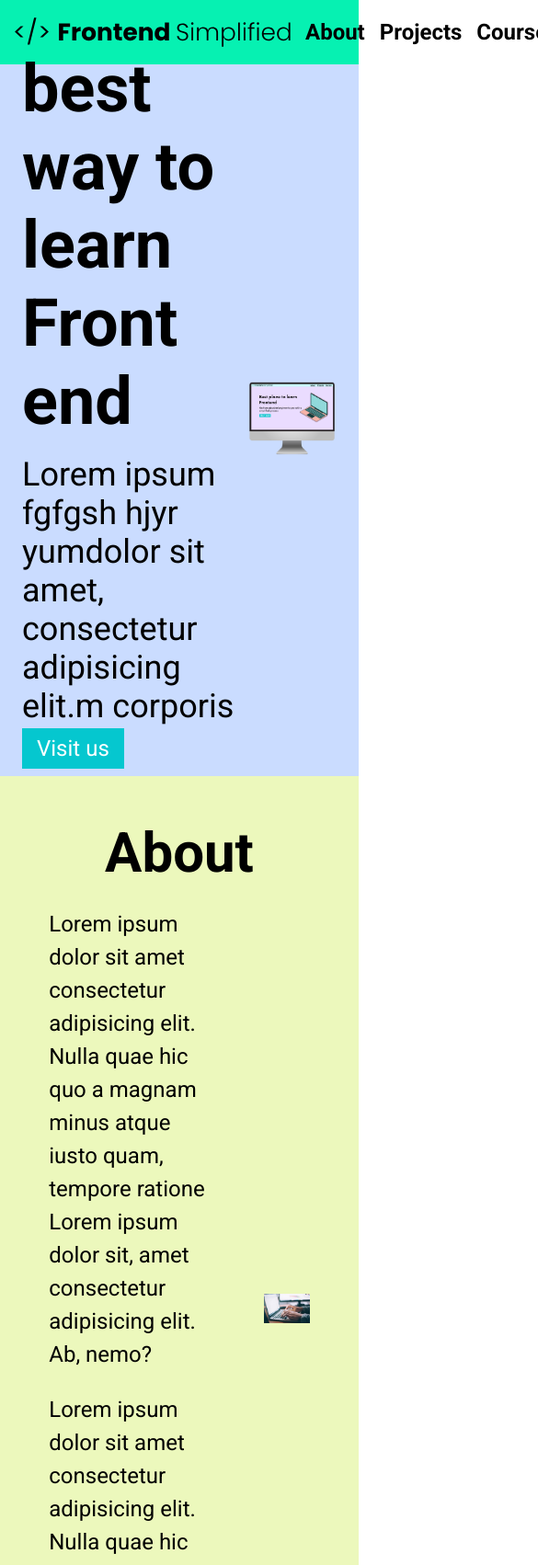
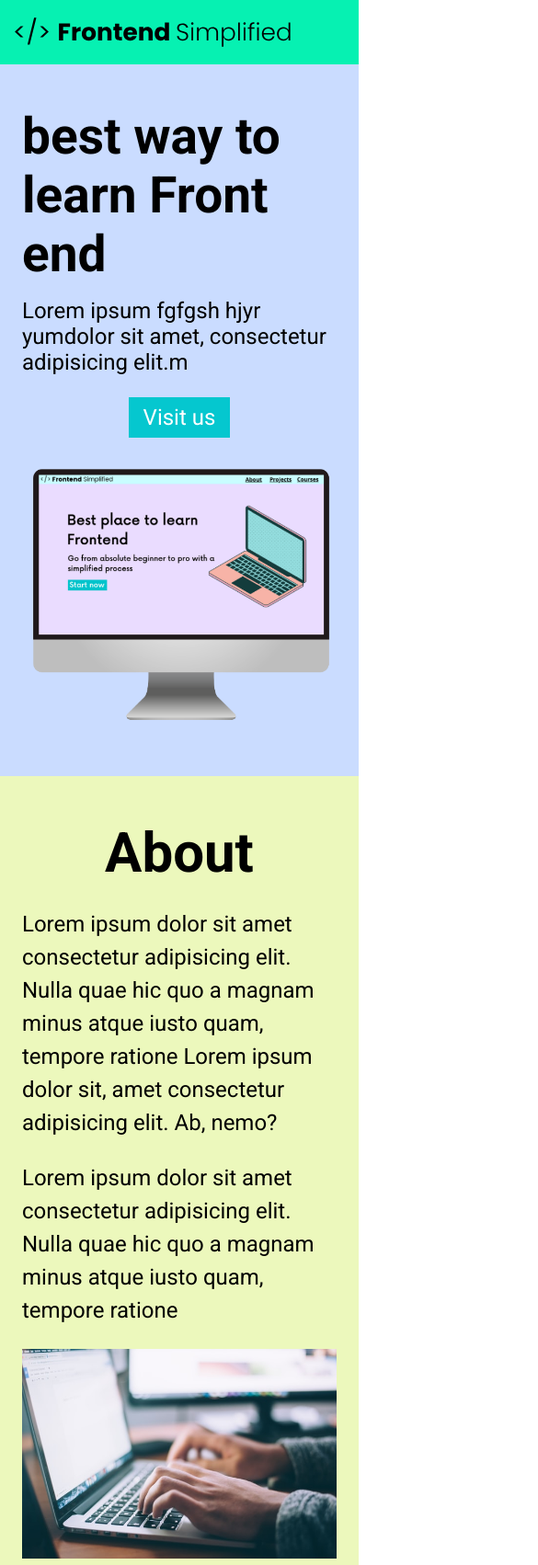
Before and after one commit to Mohamed-Rirash/first-website, a plain HTML site: page index.html in a window 390 px wide. Shown: the top 1702 px of the page at 92% size, 585 px wide, since content can reach past the window. Drawn offline with Linux system fonts and the light colour scheme.

Commit message:
responsive wen page

```diff
--- a/index.html
+++ b/index.html
@@ -24,16 +24,17 @@
         <header>
             <div class="raw">
 
-                <div>
+                <div class="home__desk">
                     <h1>best way to learn Front end</h1>
                     <p class="subheding">Lorem ipsum fgfgsh hjyr yumdolor sit amet, consectetur adipisicing elit.m
-                        corporis
-                        <button>Visit us</button>
+                    </p>
+                        <button class="home__desk--button">Visit us</button>
 
-                </div>
-                <figure>
-                    <img src="./HTML Practise Assets/laptop.png" alt="">
-                </figure>
+                    </div>
+
+                        <figure>
+                            <img src="./HTML Practise Assets/laptop.png" alt="">
+                        </figure>
             </div>
         </header>
     </section>
--- a/style.css
+++ b/style.css
@@ -1,12 +1,13 @@
 @import url('https://fonts.googleapis.com/css2?family=Roboto:wght@100;300;400;700&display=swap');
-*{
+
+* {
     padding: 0px;
     margin: 0px;
     box-sizing: border-box;
     font-family: 'Roboto', sans-serif;
 }
 
-nav{
+nav {
     background-color: rgb(6, 241, 178);
     display: flex;
     justify-content: space-between;
@@ -14,13 +15,15 @@ nav{
     align-items: center;
     padding: 0px 16px;
 }
-a{
+
+a {
     font-weight: 700;
     font-size: 24px;
     color: #000;
     text-decoration: none;
 }
-header{
+
+header {
     background-color: #cadcff;
     height: calc(100vh - 70px);
     padding: 24px;
@@ -28,14 +31,17 @@ header{
     align-items: center;
     justify-content: center;
 }
-h1{
+
+h1 {
     font-size: 72px;
 }
-.subheding{
+
+.subheding {
     font-size: 36px;
     padding: 16px 0px 24px 0px;
 }
-button{
+
+button {
     background-color: #05c7cf;
     color: #fff;
     padding: 8px 16px;
@@ -43,17 +49,21 @@ button{
     border: none;
     cursor: pointer;
 }
-.logo{
+
+.logo {
     width: 300px;
 }
-ul{
+
+ul {
     display: flex;
 }
-li{
+
+li {
     list-style: none;
     padding-left: 16px;
 }
-.raw{
+
+.raw {
     width: 100%;
     max-width: 1300px;
     margin: 0 auto;
@@ -65,38 +75,43 @@ li{
 #About,
 #projects,
 #Courses,
-footer{
+footer {
     padding: 48px 0;
 }
+
 /*about section*/
-#About{
+#About {
     background-color: #ecf8bc;
 
 }
 
-h2{
+h2 {
     font-size: 60px;
     text-align: center;
     margin-bottom: 24px;
 }
-.section__Description{
+
+.section__Description {
     display: flex;
     justify-content: center;
     align-items: center;
 }
-.about__img--wrapper{
+
+.about__img--wrapper {
     width: 25%;
     padding: 0 24px;
 }
-img{
+
+img {
     width: 100%;
 }
-.section__Description--wrapper{
+
+.section__Description--wrapper {
     width: 60%;
     padding: 0 24px;
 }
 
-.section__Description--para{
+.section__Description--para {
     font-size: 24px;
     line-height: 1.5;
     margin-bottom: 24px;
@@ -106,7 +121,7 @@ width: 100%;
 projects
 */
 
-#Projects{
+#Projects {
     background-color: #cefeff;
 }
 
@@ -114,17 +129,20 @@ projects
  Courses
 */
 
-#Courses{
+#Courses {
     background-color: #dce9ff;
 
 }
-form{
+
+form {
     display: flex;
     flex-direction: column;
     max-width: 600px;
     margin: 0 auto;
 }
-input,textarea{
+
+input,
+textarea {
     padding: 16px 24px;
     margin-bottom: 24px;
     font-size: 20px;
@@ -134,23 +152,90 @@ font-size: 20px;
 footer
 */
 
-footer{
+footer {
     background-color: #aaf5ff;
     display: flex;
     flex-direction: column;
     align-items: center;
 }
 
-.footer__logo{
+.footer__logo {
     max-width: 480px;
     margin-bottom: 16px;
 
 }
 
-.footer__links{
+.footer__links {
     margin-bottom: 32px;
 }
 
-.footer__link{
+.footer__link {
     padding: 0 16px;
 }
+
+/*  it is for phone large phones and tablets*/
+@media (max-width: 728px) {
+    .raw {
+
+        flex-direction: column;
+    }
+
+    .home__desk {
+        margin-bottom: 24px;
+        display: flex;
+        flex-direction: column;
+        align-items: center;
+
+    }
+
+    h1 {
+        font-size: 55px;
+    }
+
+    .subheding {
+        font-size: 24px;
+    }
+
+
+
+    .home__desk--button {
+        max-width: 240px;
+    }
+
+    ul {
+        display: none;
+    }
+
+    .section__Description {
+        flex-direction: column;
+    }
+
+    .section__Description--wrapper {
+        width: 100%;
+    }
+
+    .about__img--wrapper {
+        width: 100%;
+    }
+
+    #projects .section__Description {
+        flex-direction: column-reverse;
+    }
+
+    #Courses form {
+        padding: 0 24px;
+        margin: 0 auto;
+
+    }
+
+    footer {
+padding: 24px 24px;
+
+    }
+    .footer__logo {
+        max-width: 400px;
+    }
+    .footer__links{
+        display: flex;
+    }
+}
```
Lines whose indentation alone changed are shown as unchanged.
